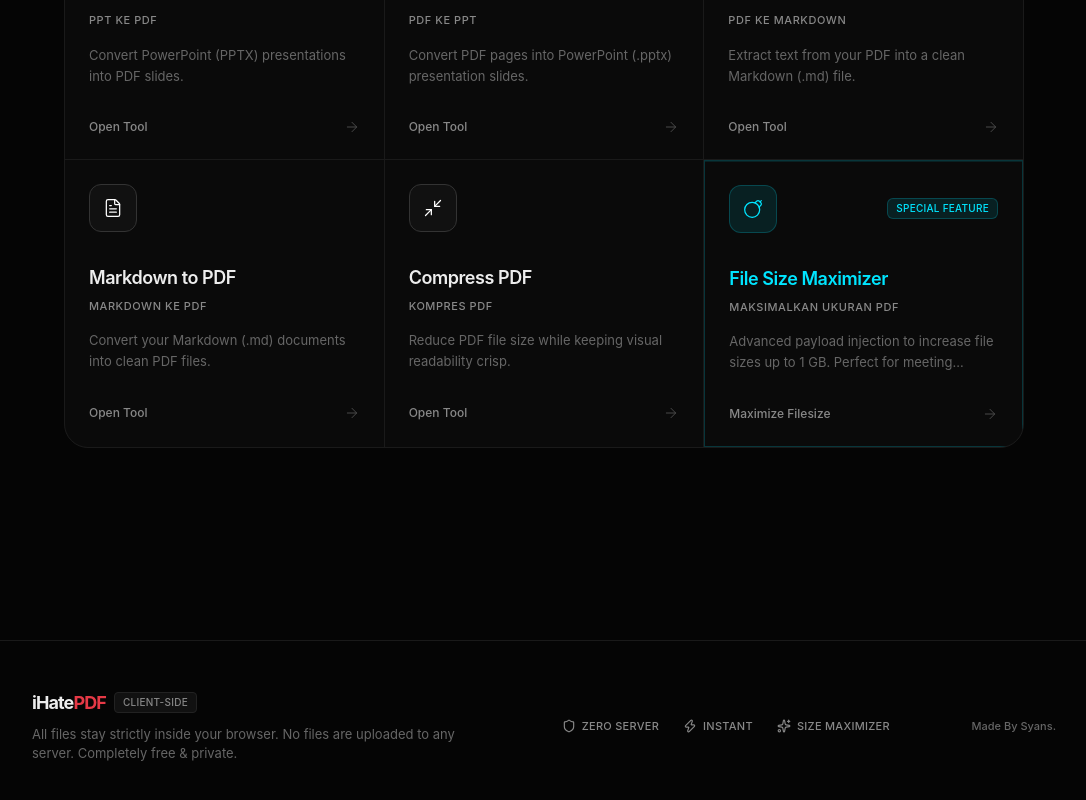
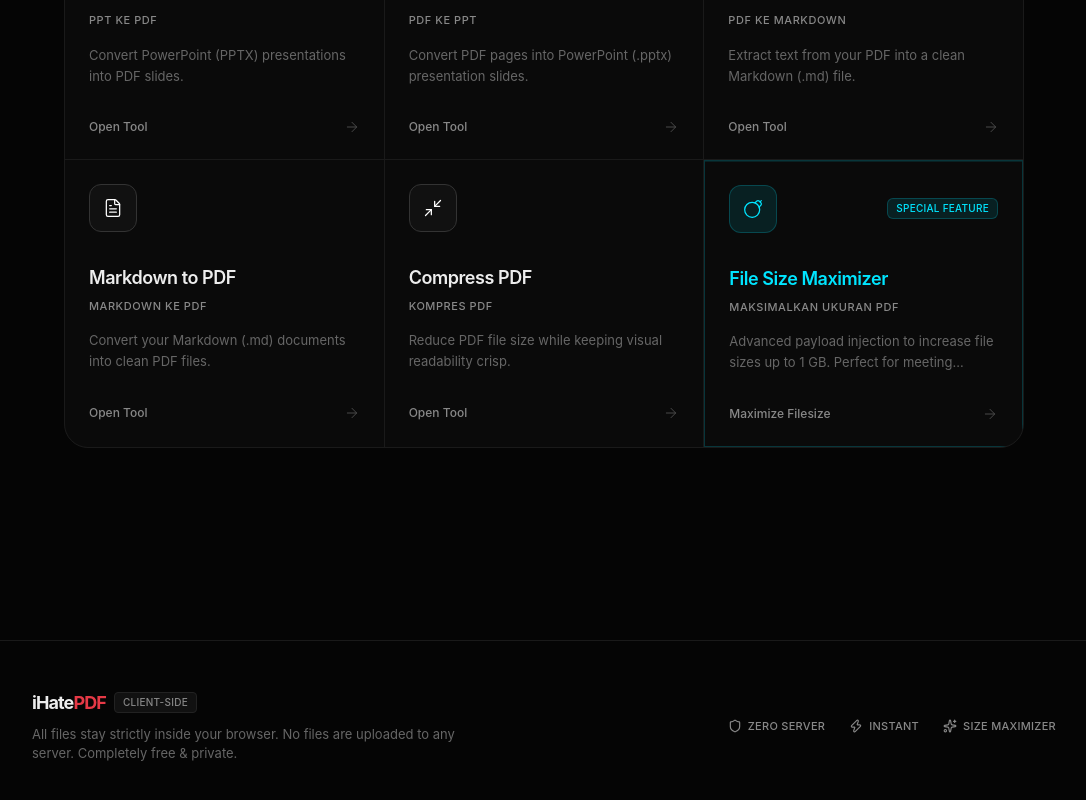
Before and after one commit to syans-OG/IHatePDF, a React (Vite) app: page / in a window 1280 px wide. Shown: the part 1425-2225 px from the top of the page, without its empty margins (96-1182 px from the left). Built offline with nearby package versions, Linux system fonts and the light colour scheme.

Commit message:
feat: add Footer component with privacy and features summary

```diff
--- a/src/components/Footer.tsx
+++ b/src/components/Footer.tsx
@@ -32,9 +32,6 @@ export const Footer: React.FC = () => {
           </div>
         </div>
 
-        <div className="text-[11px] text-text-muted font-medium">
-          <p>Made By Syans.</p>
-        </div>
       </div>
     </footer>
   );
```
